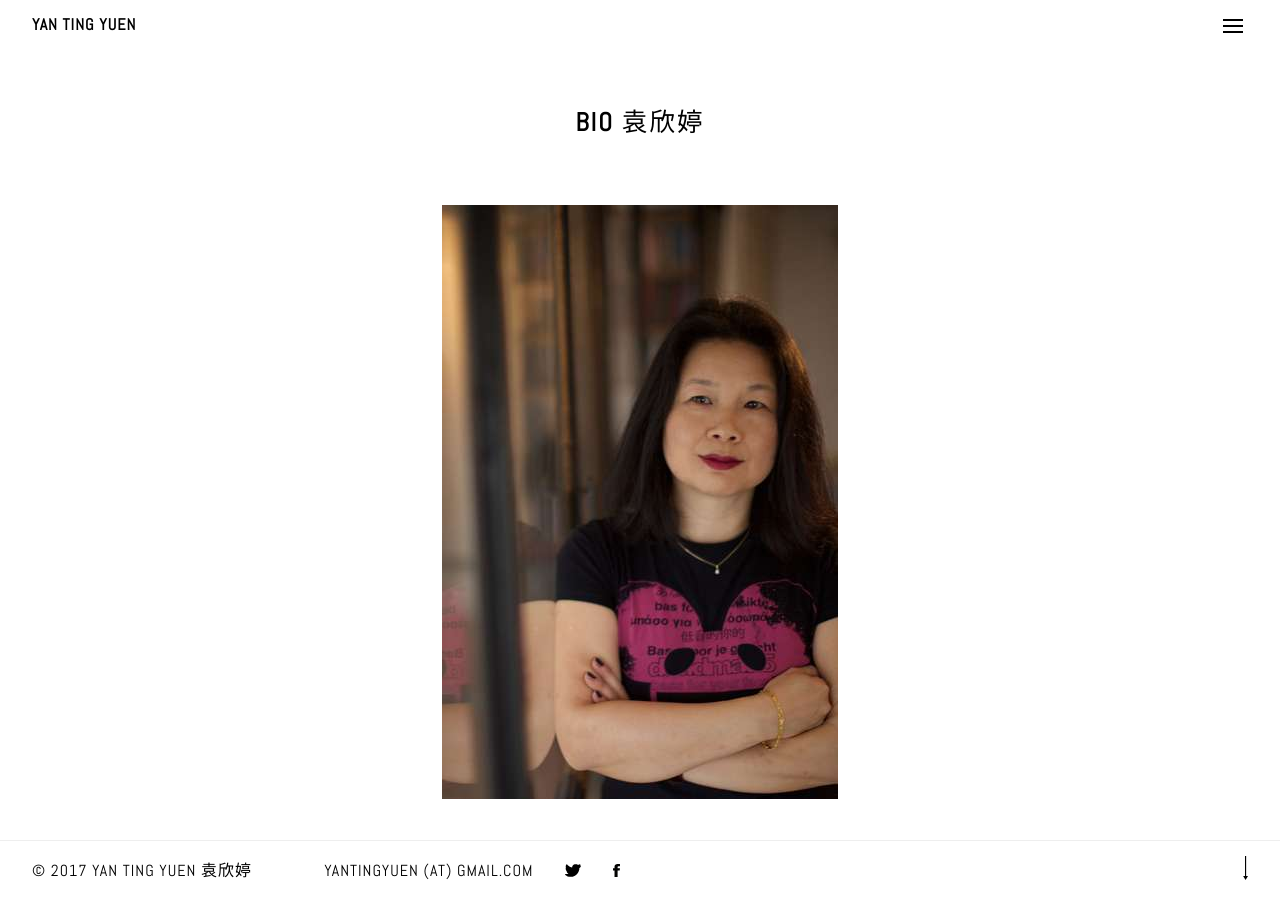
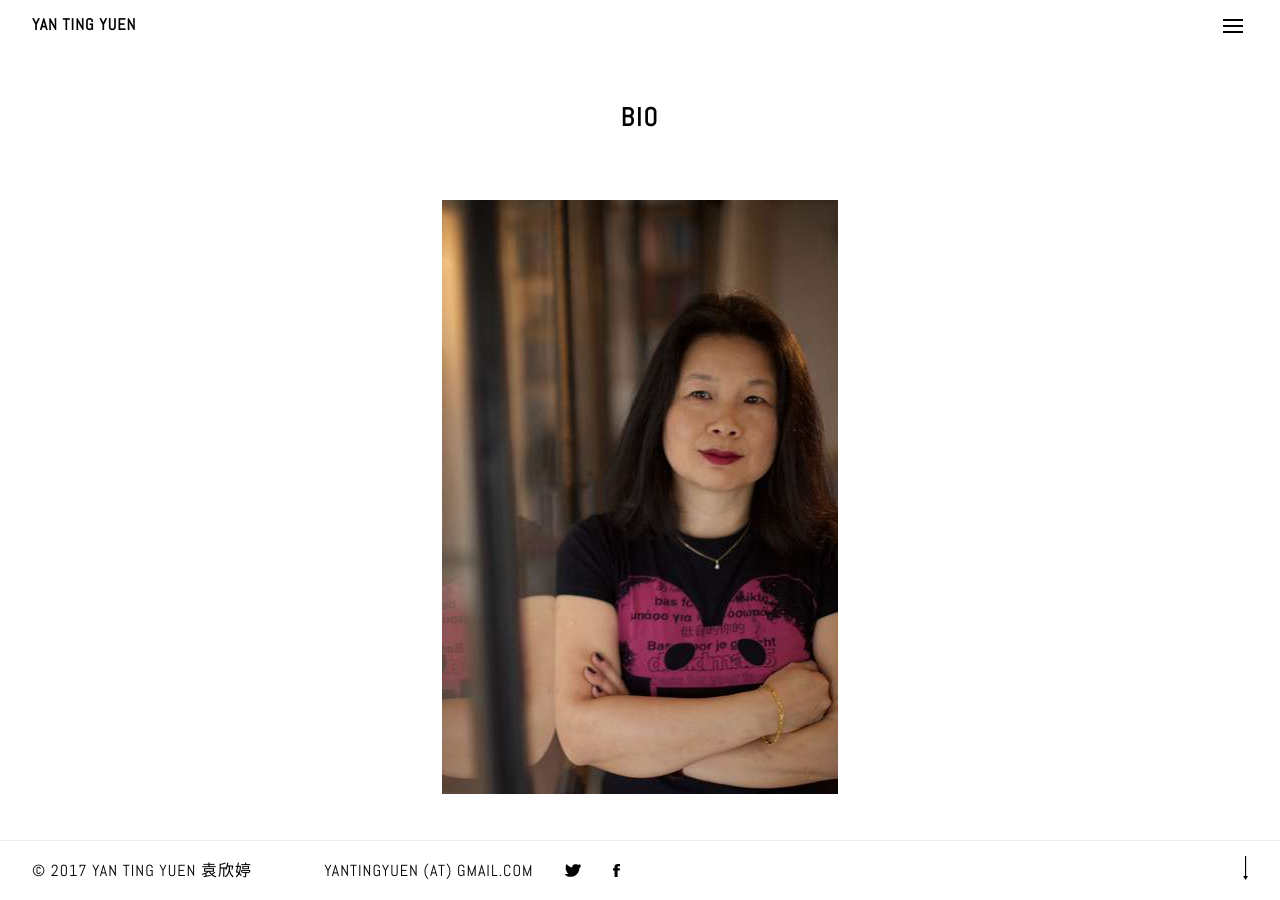
Before and after one commit to yantingyuennl/yantingyuennl.github.io, a Jekyll site: the page built from bio.md, in a window 1280 px wide and 900 px high. Built offline with Jekyll 4.4.1, drawn with Linux system fonts in a browser that asks for light colours; nearby versions of some CDN libraries.

Commit message:
Updated Bio

```diff
--- a/bio.md
+++ b/bio.md
@@ -2,7 +2,6 @@
 title: Bio
 date: 2017-01-12 20:37:00 Z
 permalink: "/bio/"
-title-chinese: 袁欣婷
 upload-image: "/uploads/yanting-4ef4c1.jpg"
 img-alt: Yan Ting Yuen
 layout: page
```
